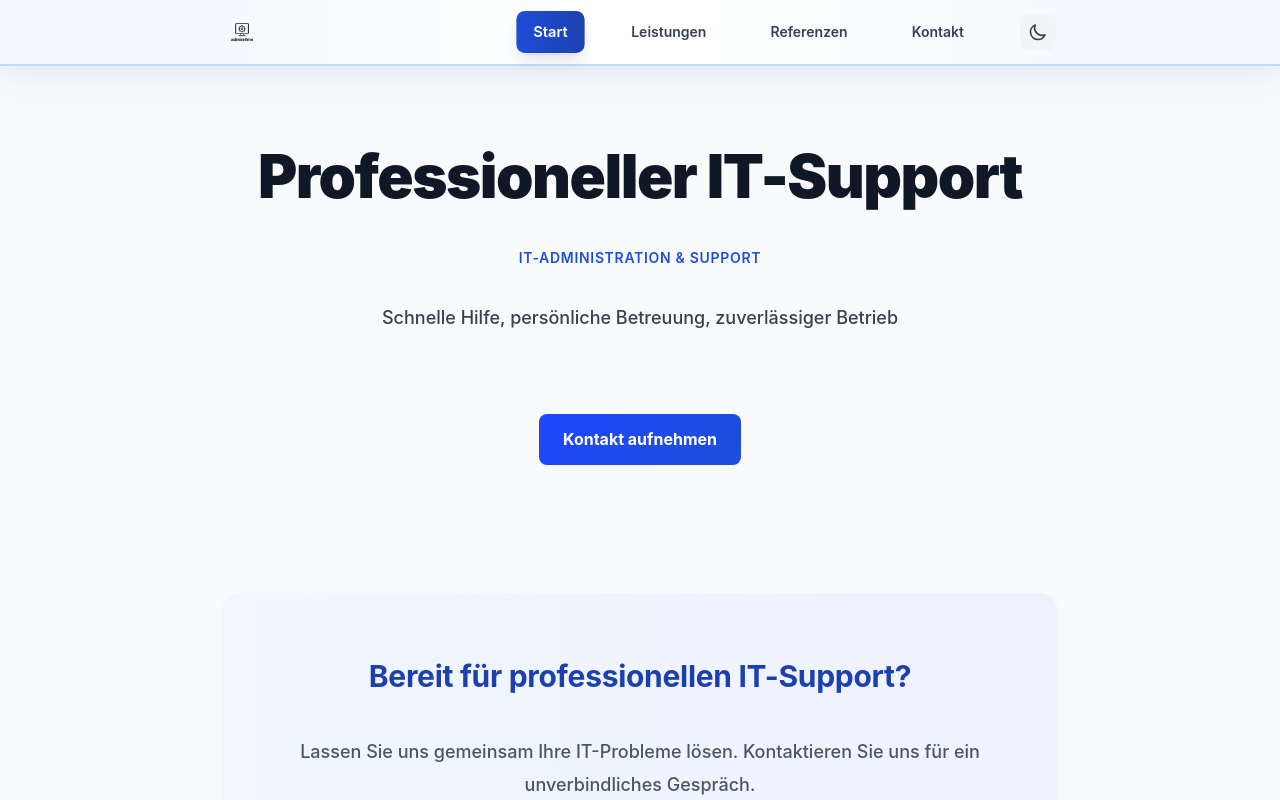
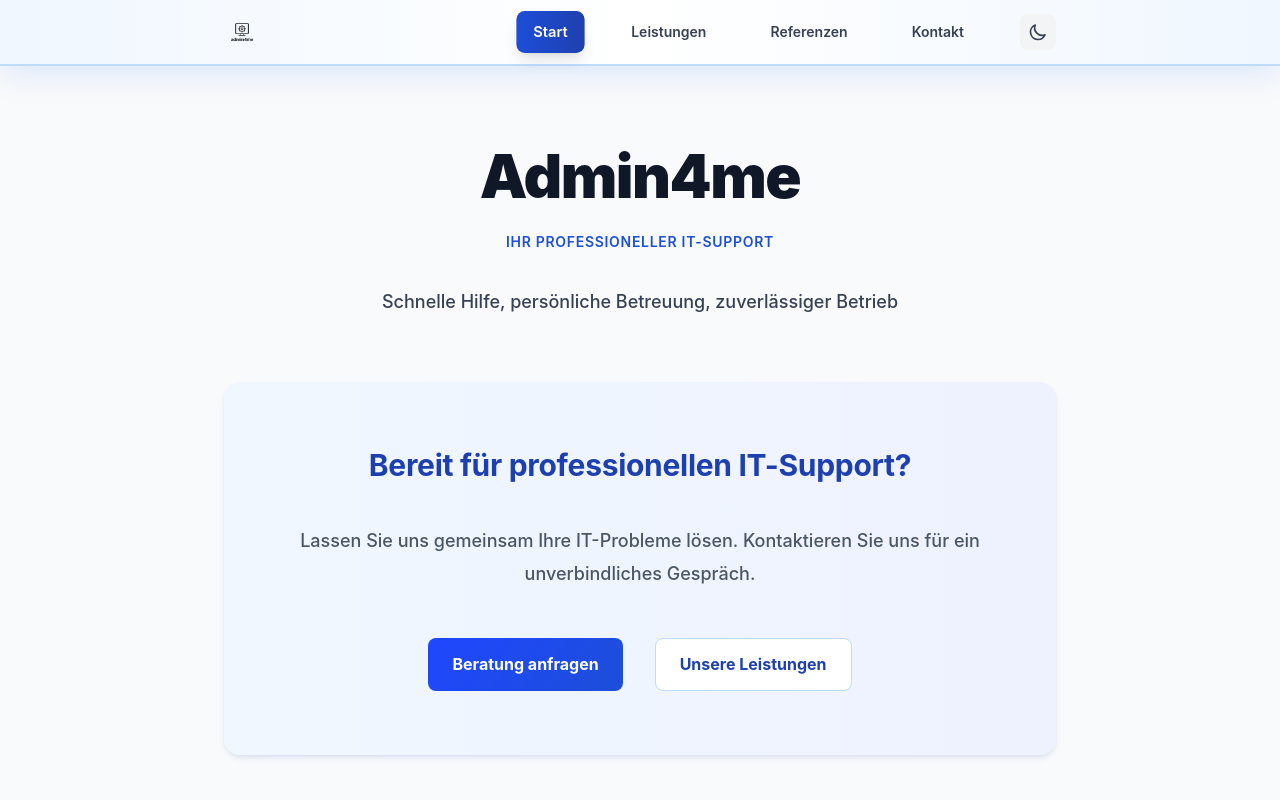
Before and after one commit to Remodops/admin4me, a Next.js app: page / in a window 1280 px wide. Shown: the top 800 px of the page. Built offline with nearby package versions, Linux system fonts and the light colour scheme.

Commit message:
Startseite umgestalten
- Hauptüberschrift zu 'Admin4me' geändert
- Untertitel zu 'Ihr professioneller IT-Support' angepasst
- 'Kontakt aufnehmen' Button entfernt
- CTA-Karte höher positioniert für bessere Conversion
- Kompakteres Layout mit reduzierten Abständen"

```diff
--- a/src/app/page.tsx
+++ b/src/app/page.tsx
@@ -32,23 +32,16 @@ export default function Home() {
   return (
     <div className="mx-auto max-w-content px-4 sm:px-6 lg:px-8 py-20">
       {/* Hero Section */}
-      <section className="text-center mb-32">
-        <h1 className="heading-xl text-gray-900 dark:text-white mb-10">
-          Professioneller IT-Support
+      <section className="text-center mb-16">
+        <h1 className="heading-xl text-gray-900 dark:text-white mb-6">
+          Admin4me
         </h1>
         <p className="text-subtitle dark:text-gray-300 mb-8">
-          IT-Administration & Support
+          Ihr professioneller IT-Support
         </p>
-        <p className="text-enhanced text-gray-700 dark:text-gray-300 mb-20 max-w-3xl mx-auto">
+        <p className="text-enhanced text-gray-700 dark:text-gray-300 mb-12 max-w-3xl mx-auto">
           Schnelle Hilfe, persönliche Betreuung, zuverlässiger Betrieb
         </p>
-
-        <Link
-          href="/kontakt"
-          className="btn-primary"
-        >
-          Kontakt aufnehmen
-        </Link>
       </section>
 
       {/* CTA Section */}
```
